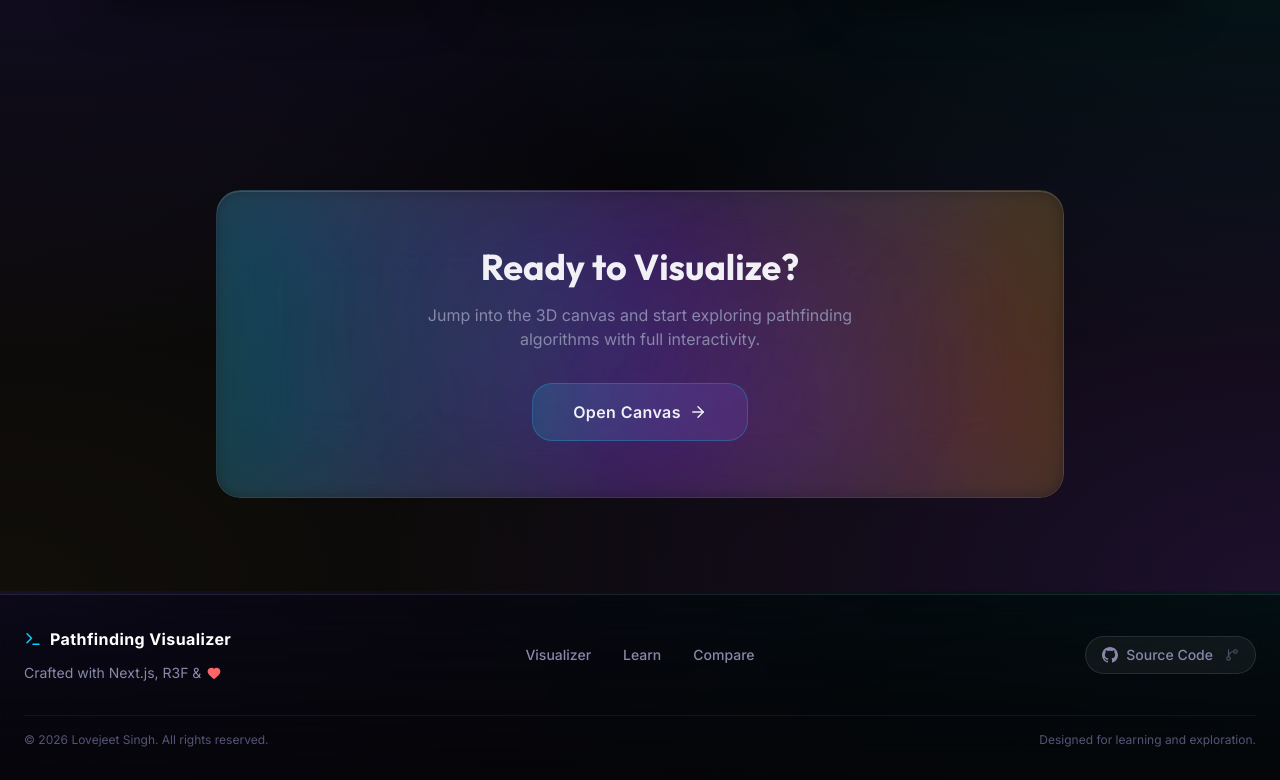
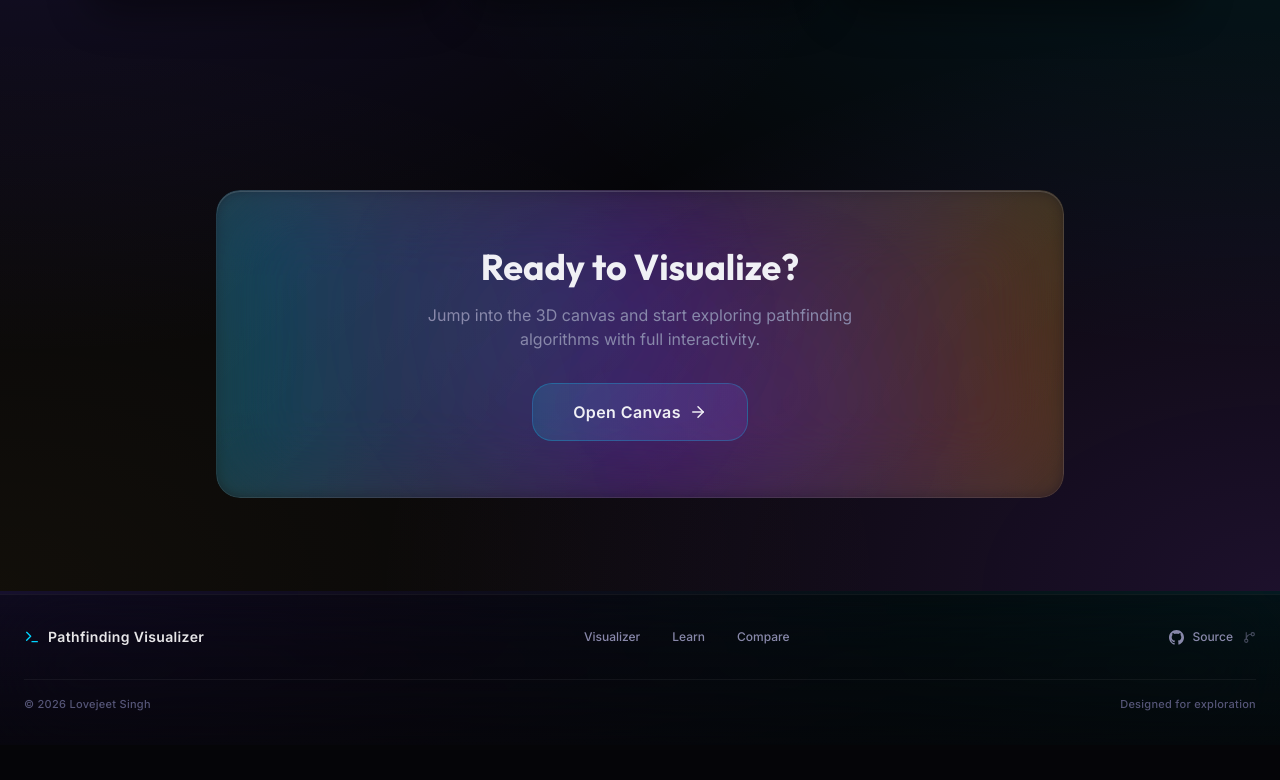
Before and after one commit to z-lovejeet/Pathfinding-Visualizer, a Next.js app: page / in a window 1280 px wide. Shown: the part 1809-2589 px from the top of the page. After the commit the page ends 2554 px from the top, so only its background shows below. Built offline with nearby package versions, Linux system fonts and the light colour scheme.

Commit message:
Simplify and clean up Footer design

```diff
--- a/components/layout/Footer.tsx
+++ b/components/layout/Footer.tsx
@@ -2,39 +2,27 @@
 
 import React from 'react';
 import Link from 'next/link';
-import { Heart, GitBranch, Terminal } from 'lucide-react';
-import { motion } from 'framer-motion';
+import { GitBranch, Terminal } from 'lucide-react';
 
 /**
- * Footer — Premium glass footer with nav links, repo info, and credits.
+ * Footer — Premium minimal glass footer with nav links and repo info.
  */
 export function Footer() {
   return (
-    <footer className="relative z-10 w-full border-t border-white/10 bg-black/40 backdrop-blur-2xl">
-      <div className="absolute inset-0 bg-gradient-to-t from-[#050508]/80 to-transparent pointer-events-none" />
+    <footer className="relative z-10 w-full border-t border-white/5 bg-black/30 backdrop-blur-xl">
+      <div className="absolute inset-0 bg-gradient-to-t from-[#050508]/60 to-transparent pointer-events-none" />
 
-      <div className="relative max-w-7xl mx-auto px-6 py-12 md:py-8">
-        <div className="grid grid-cols-1 md:grid-cols-3 gap-8 items-center">
+      <div className="relative max-w-7xl mx-auto px-6 py-10 md:py-8">
+        <div className="flex flex-col md:flex-row items-center justify-between gap-6">
 
-          {/* Left — Brand / Credits */}
-          <div className="flex flex-col gap-3">
-            <div className="flex items-center gap-2 text-white">
-              <Terminal size={18} className="text-[#00d4ff]" />
-              <span className="font-bold tracking-wide">Pathfinding Visualizer</span>
-            </div>
-            <div className="flex items-center gap-1.5 text-sm text-[#8888aa]">
-              <span>Crafted with Next.js, R3F &</span>
-              <motion.div
-                animate={{ scale: [1, 1.2, 1] }}
-                transition={{ repeat: Infinity, duration: 2, ease: 'easeInOut' }}
-              >
-                <Heart size={14} className="text-red-400 fill-red-400" />
-              </motion.div>
-            </div>
+          {/* Left — Brand */}
+          <div className="flex items-center gap-2 text-white/90">
+            <Terminal size={16} className="text-[#00d4ff]" />
+            <span className="font-semibold tracking-wide text-sm">Pathfinding Visualizer</span>
           </div>
 
           {/* Center — Nav links */}
-          <div className="flex items-center justify-center gap-8">
+          <div className="flex items-center gap-8">
             {[
               { href: '/visualizer', label: 'Visualizer' },
               { href: '/learn', label: 'Learn' },
@@ -43,36 +31,35 @@ export function Footer() {
               <Link
                 key={link.href}
                 href={link.href}
-                className="relative text-sm font-medium text-[#8888aa] hover:text-white transition-colors duration-300 group"
+                className="text-xs font-medium text-[#8888aa] hover:text-white transition-colors duration-300"
               >
                 {link.label}
-                <span className="absolute -bottom-1 left-0 w-0 h-0.5 bg-[#00d4ff] transition-all duration-300 group-hover:w-full rounded-full" />
               </Link>
             ))}
           </div>
 
           {/* Right — GitHub & Repository Info */}
-          <div className="flex items-center justify-end gap-6">
+          <div className="flex items-center gap-6">
             <a
               href="https://github.com/z-lovejeet/Pathfinding-Visualizer"
               target="_blank"
               rel="noopener noreferrer"
-              className="flex items-center gap-2 px-4 py-2 rounded-xl bg-white/5 border border-white/10 hover:bg-white/10 hover:border-white/20 hover:shadow-[0_0_20px_rgba(0,212,255,0.1)] text-[#8888aa] hover:text-white transition-all duration-300 group"
+              className="flex items-center gap-2 text-[#8888aa] hover:text-[#00d4ff] transition-colors duration-300 group"
             >
-              <svg width="16" height="16" viewBox="0 0 24 24" fill="currentColor" className="group-hover:text-[#00d4ff] transition-colors">
+              <svg width="15" height="15" viewBox="0 0 24 24" fill="currentColor">
                 <path d="M12 0c-6.626 0-12 5.373-12 12 0 5.302 3.438 9.8 8.207 11.387.599.111.793-.261.793-.577v-2.234c-3.338.726-4.033-1.416-4.033-1.416-.546-1.387-1.333-1.756-1.333-1.756-1.089-.745.083-.729.083-.729 1.205.084 1.839 1.237 1.839 1.237 1.07 1.834 2.807 1.304 3.492.997.107-.775.418-1.305.762-1.604-2.665-.305-5.467-1.334-5.467-5.931 0-1.311.469-2.381 1.236-3.221-.124-.303-.535-1.524.117-3.176 0 0 1.008-.322 3.301 1.23.957-.266 1.983-.399 3.003-.404 1.02.005 2.047.138 3.006.404 2.291-1.552 3.297-1.23 3.297-1.23.653 1.653.242 2.874.118 3.176.77.84 1.235 1.911 1.235 3.221 0 4.609-2.807 5.624-5.479 5.921.43.372.823 1.102.823 2.222v3.293c0 .319.192.694.801.576 4.765-1.589 8.199-6.086 8.199-11.386 0-6.627-5.373-12-12-12z"/>
               </svg>
-              <span className="text-sm font-medium">Source Code</span>
-              <GitBranch size={14} className="ml-1 opacity-50" />
+              <span className="text-xs font-medium">Source</span>
+              <GitBranch size={13} className="ml-0.5 opacity-50 group-hover:opacity-100 transition-opacity" />
             </a>
           </div>
 
         </div>
 
         {/* Bottom copyright */}
-        <div className="mt-8 pt-4 border-t border-white/5 flex items-center justify-between text-xs text-[#555577]">
-          <p>© {new Date().getFullYear()} Lovejeet Singh. All rights reserved.</p>
-          <p>Designed for learning and exploration.</p>
+        <div className="mt-8 pt-4 border-t border-white/5 flex items-center justify-between text-[11px] text-[#555577] font-medium tracking-wide">
+          <p>© {new Date().getFullYear()} Lovejeet Singh</p>
+          <p>Designed for exploration</p>
         </div>
       </div>
     </footer>
```
